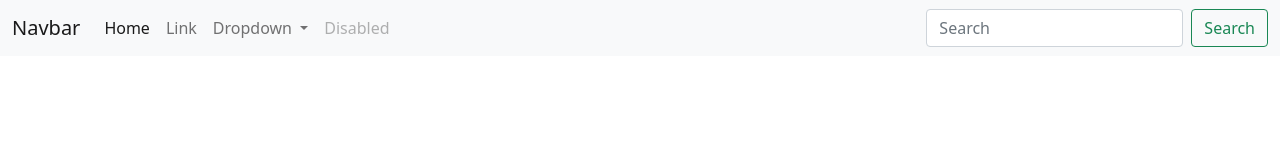
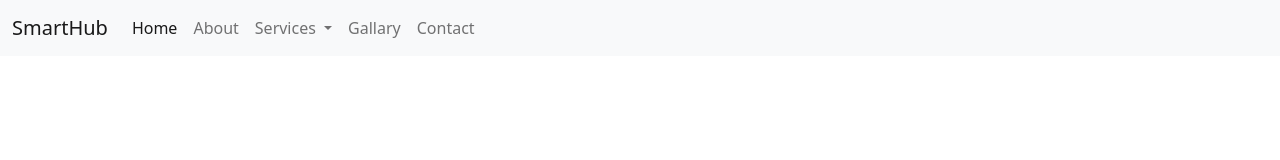
Before and after one commit to amolkapadi/newproject, a plain HTML site: page index.html in a window 1280 px wide. Drawn offline with nearby package versions, Linux system fonts and the light colour scheme.

Commit message:
nav menu

```diff
--- a/index.html
+++ b/index.html
@@ -10,7 +10,7 @@
 <body>
     <nav class="navbar navbar-expand-lg navbar-light bg-light">
         <div class="container-fluid">
-          <a class="navbar-brand" href="#">Navbar</a>
+          <a class="navbar-brand" href="#">SmartHub</a>
           <button class="navbar-toggler" type="button" data-bs-toggle="collapse" data-bs-target="#navbarSupportedContent" aria-controls="navbarSupportedContent" aria-expanded="false" aria-label="Toggle navigation">
             <span class="navbar-toggler-icon"></span>
           </button>
@@ -20,27 +20,26 @@
                 <a class="nav-link active" aria-current="page" href="#">Home</a>
               </li>
               <li class="nav-item">
-                <a class="nav-link" href="#">Link</a>
+                <a class="nav-link" href="#">About</a>
               </li>
               <li class="nav-item dropdown">
                 <a class="nav-link dropdown-toggle" href="#" id="navbarDropdown" role="button" data-bs-toggle="dropdown" aria-expanded="false">
-                  Dropdown
+                  Services
                 </a>
                 <ul class="dropdown-menu" aria-labelledby="navbarDropdown">
-                  <li><a class="dropdown-item" href="#">Action</a></li>
-                  <li><a class="dropdown-item" href="#">Another action</a></li>
-                  <li><hr class="dropdown-divider"></li>
-                  <li><a class="dropdown-item" href="#">Something else here</a></li>
+                  <li><a class="dropdown-item" href="#">CIVIL</a></li>
+                  <li><a class="dropdown-item" href="#">Computer</a></li>
+                  <li><a class="dropdown-item" href="#">Web Desgin</a></li>
                 </ul>
               </li>
               <li class="nav-item">
-                <a class="nav-link disabled" href="#" tabindex="-1" aria-disabled="true">Disabled</a>
+                <a class="nav-link" href="#">Gallary</a>
+              </li>
+              <li class="nav-item">
+                <a class="nav-link" href="#">Contact</a>
               </li>
             </ul>
-            <form class="d-flex">
-              <input class="form-control me-2" type="search" placeholder="Search" aria-label="Search">
-              <button class="btn btn-outline-success" type="submit">Search</button>
-            </form>
+
           </div>
         </div>
       </nav>
```
